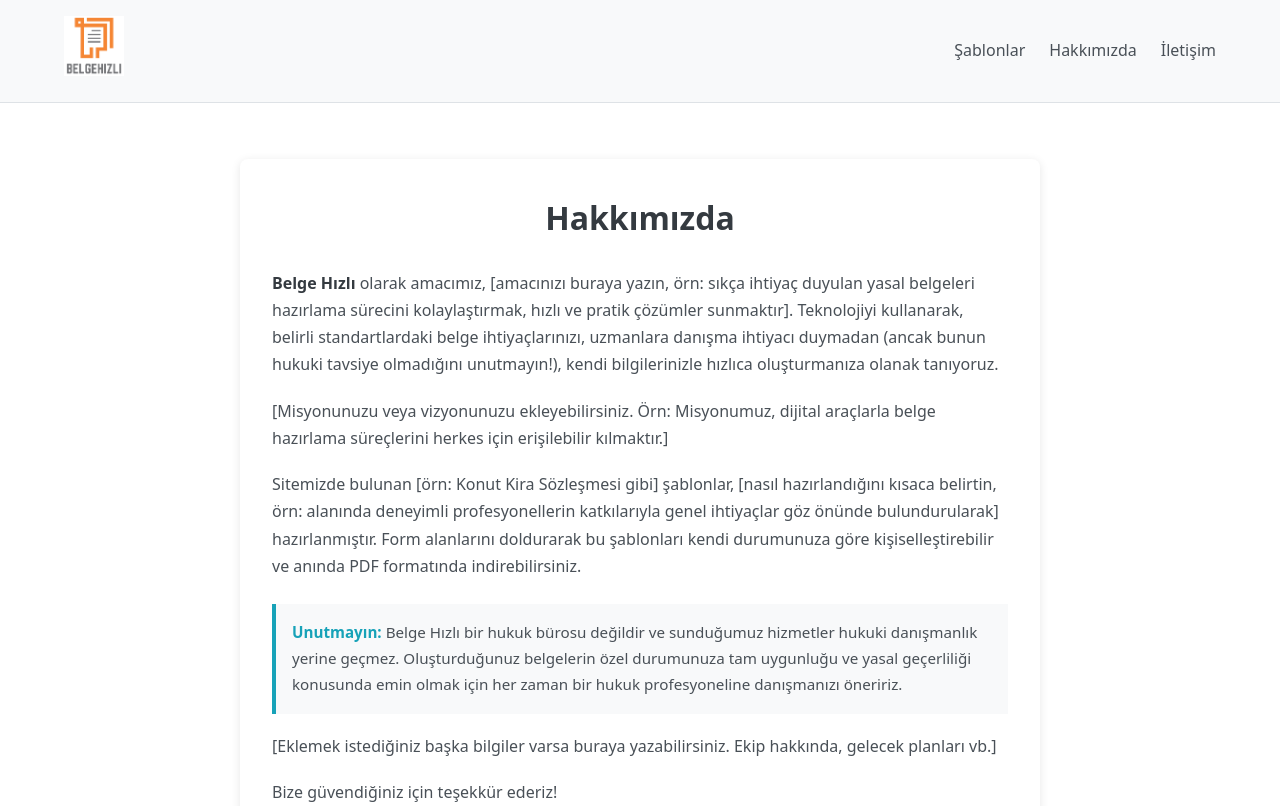
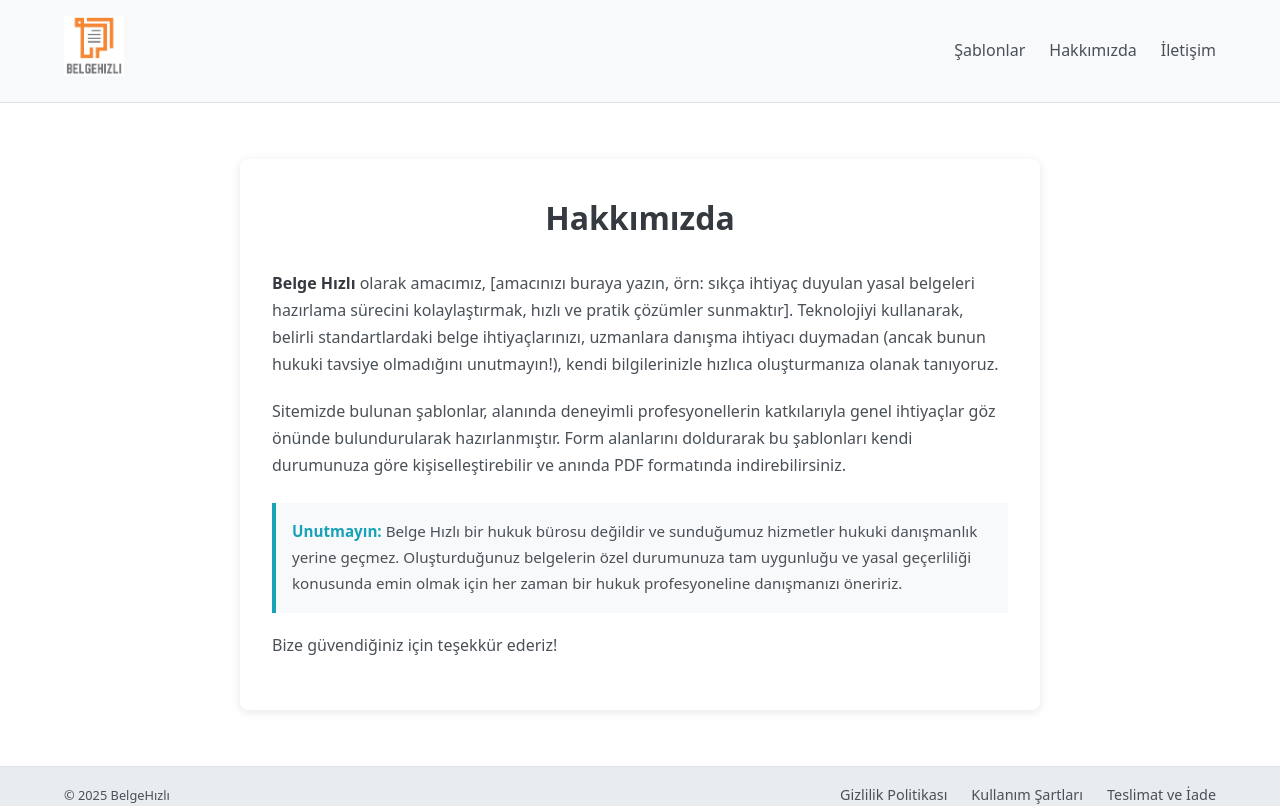
Before and after one commit to gorkemu/belge-hizli, a React (Vite) app in the folder frontend/: page /hakkimizda in a window 1280 px wide. Shown: the top 806 px of the page. Built offline with nearby package versions, Linux system fonts and the light colour scheme; no server answers.

Commit message:
update aboutus

```diff
--- a/frontend/src/components/AboutUs.jsx
+++ b/frontend/src/components/AboutUs.jsx
@@ -20,14 +20,7 @@ function AboutUs() {
 
       {/* Paragraf stilini uygula */}
       <p className={styles.paragraph}>
-        [Misyonunuzu veya vizyonunuzu ekleyebilirsiniz. Örn: Misyonumuz, dijital araçlarla belge hazırlama
-        süreçlerini herkes için erişilebilir kılmaktır.]
-      </p>
-
-      {/* Paragraf stilini uygula */}
-      <p className={styles.paragraph}>
-        Sitemizde bulunan [örn: Konut Kira Sözleşmesi gibi] şablonlar, [nasıl hazırlandığını kısaca belirtin, örn: alanında
-        deneyimli profesyonellerin katkılarıyla genel ihtiyaçlar göz önünde bulundurularak] hazırlanmıştır.
+        Sitemizde bulunan şablonlar, alanında deneyimli profesyonellerin katkılarıyla genel ihtiyaçlar göz önünde bulundurularak hazırlanmıştır.
         Form alanlarını doldurarak bu şablonları kendi durumunuza göre kişiselleştirebilir ve anında
         PDF formatında indirebilirsiniz.
       </p>
@@ -41,11 +34,6 @@ function AboutUs() {
 
       {/* Paragraf stilini uygula */}
       <p className={styles.paragraph}>
-        [Eklemek istediğiniz başka bilgiler varsa buraya yazabilirsiniz. Ekip hakkında, gelecek planları vb.]
-      </p>
-
-      {/* Paragraf stilini uygula */}
-      <p className={styles.paragraph}>
         Bize güvendiğiniz için teşekkür ederiz!
       </p>
     </div>
```
